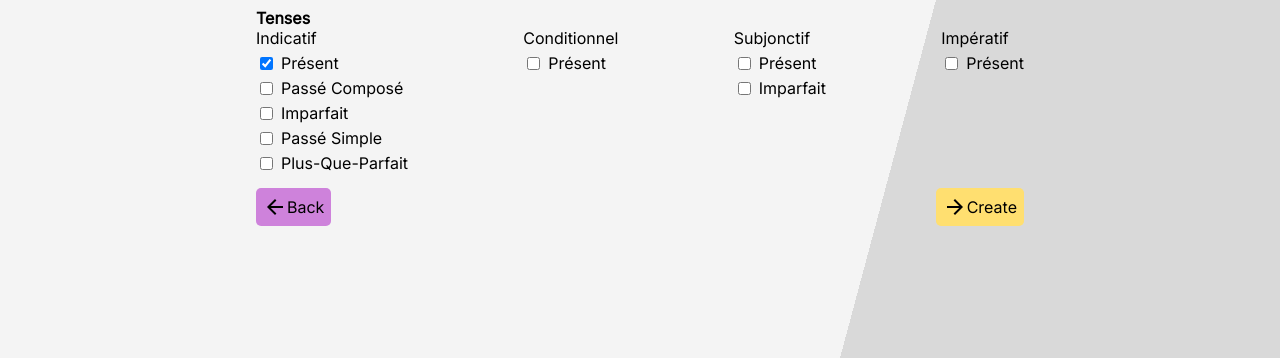
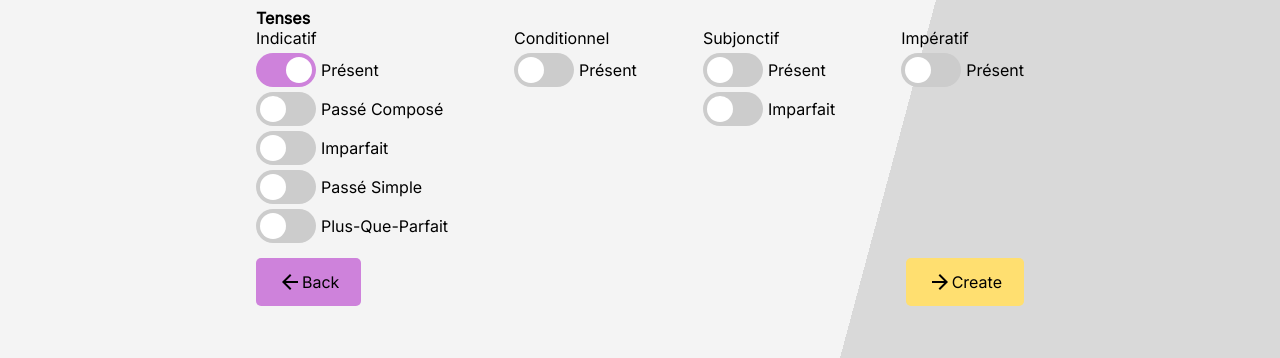
Before and after one commit to kennethtran77/Verbatim, a React (Create React App) app in the folder client/: page /create in a window 1280 px wide. Shown: the part 411-769 px from the top of the page. Built offline with nearby package versions, Linux system fonts and the light colour scheme; no server answers.

Commit message:
Customize toggle and button

```diff
--- a/client/src/components/Button/Button.module.css
+++ b/client/src/components/Button/Button.module.css
@@ -5,7 +5,7 @@
     box-sizing: border-box;
     border: 2px solid transparent;
     border-radius: 5px;
-    padding: 5px;
+    padding: 10px 20px;
     transition: 200ms;
     cursor: pointer;
     display: inline-flex;
--- /dev/null
+++ b/client/src/components/Toggle/Toggle.module.css
@@ -0,0 +1,53 @@
+.switch {
+    position: relative;
+    display: inline-block;
+    width: 60px;
+    height: 34px;
+}
+
+.switch input {
+    opacity: 0;
+    width: 0;
+    height: 0;
+    margin: 15px;
+}
+
+.slider {
+    position: absolute;
+    cursor: pointer;
+    top: 0;
+    left: 0;
+    right: 0;
+    bottom: 0;
+    background-color: #ccc;
+    -webkit-transition: .4s;
+    transition: .4s;
+    border-radius: 34px;
+}
+
+.slider:before {
+    position: absolute;
+    content: "";
+    height: 26px;
+    width: 26px;
+    left: 4px;
+    bottom: 4px;
+    background-color: white;
+    -webkit-transition: .4s;
+    transition: .4s;
+    border-radius: 50%;
+}
+
+input:checked + .slider {
+    background-color: var(--main-colour);
+}
+
+input:focus + .slider {
+    box-shadow: 0 0 1px var(--main-colour);
+}
+
+input:checked + .slider:before {
+    -webkit-transform: translateX(26px);
+    -ms-transform: translateX(26px);
+    transform: translateX(26px);
+}
--- a/client/src/components/Toggle/Toggle.tsx
+++ b/client/src/components/Toggle/Toggle.tsx
@@ -1,4 +1,5 @@
-import { useId } from "react";
+import { MouseEventHandler, useId } from "react";
+import styles from './Toggle.module.css';
 
 type ToggleProps = {
     label: string;
@@ -6,18 +7,32 @@ type ToggleProps = {
     [x: string]: any;
 };
 
-const Toggle = ({ label, checked, ...inputProps }: ToggleProps) => {
+export type ToggleChangeEvent = {
+    title: string
+}
+
+const Toggle = ({ title, label, checked, onChange, ...inputProps }: ToggleProps) => {
     const id = useId();
 
+    const handleClick: MouseEventHandler<HTMLSpanElement> = (e) => {
+        const event: ToggleChangeEvent = {
+            title
+        }
+        onChange(event);
+    }
+
     return (
-        <label className="flex gap align-items-center" htmlFor={id}>
-            <input
-                type="checkbox"
-                checked={checked}
-                { ...inputProps }
-            />
+        <span className="flex gap align-items-center">
+            <label className={styles.switch} htmlFor={id}>
+                <input
+                    type="checkbox"
+                    checked={checked}
+                    readOnly
+                />
+                <span className={styles.slider} onClick={handleClick} />
+            </label>
             {label}
-        </label>
+        </span>
     );
 };
 
--- a/client/src/pages/CreateGame/ConjugationRaceForm/ConjugationRaceForm.tsx
+++ b/client/src/pages/CreateGame/ConjugationRaceForm/ConjugationRaceForm.tsx
@@ -1,7 +1,7 @@
 import { ChangeEvent, CSSProperties } from "react";
 import { Duration } from "../../../../../server/src/models/game";
 import Input from "../../../components/Input/Input";
-import Toggle from "../../../components/Toggle/Toggle";
+import Toggle, { ToggleChangeEvent } from "../../../components/Toggle/Toggle";
 import { TenseValue } from "../../../models/tenses";
 
 export type Tenses = {
@@ -12,7 +12,7 @@ export interface ConjugationRaceFormProps {
     labelStyle?: CSSProperties;
     gametime: Duration;
     handleGameTimeChange: (e: ChangeEvent<HTMLInputElement>) => void;
-    handleToggleTense: (e: ChangeEvent<HTMLInputElement>) => void;
+    handleToggleTense: (e: ToggleChangeEvent) => void;
     tenses: Tenses;
 }
 
--- a/client/src/pages/CreateGame/CreateGame.tsx
+++ b/client/src/pages/CreateGame/CreateGame.tsx
@@ -17,6 +17,7 @@ import { useNavigate } from "react-router-dom";
 import { Duration } from "../../../../server/src/models/game";
 import { tenseNames, TenseValue } from "../../models/tenses";
 import ConjugationRaceForm, { Tenses } from "./ConjugationRaceForm/ConjugationRaceForm";
+import { ToggleChangeEvent } from "../../components/Toggle/Toggle";
 
 const gameItems: DropdownElement[] = [
     {
@@ -41,11 +42,12 @@ const CreateGame = () => {
 
     const handleMaxPlayersChange = useCallback((e: ChangeEvent<HTMLInputElement>) => setMaxPlayers(Number(e.target.value)), []);
 
-    const handleToggleTense = useCallback((e: ChangeEvent<HTMLInputElement>) => setTenses((prev: Tenses) => {
-        const currentTense = e.target.title as TenseValue;
+    const handleToggleTense = useCallback((e: ToggleChangeEvent) => setTenses((prev: Tenses) => {
+        const currentTense = e.title as TenseValue;
 
         // do not do anything if the current tense is the only one selected
         if (prev[currentTense] && Object.keys(prev).every((tense) => tense === currentTense || !prev[tense as TenseValue])) {
+            setModalMessage('You must have at least one tense selected.');
             return prev;
         }
 
```
